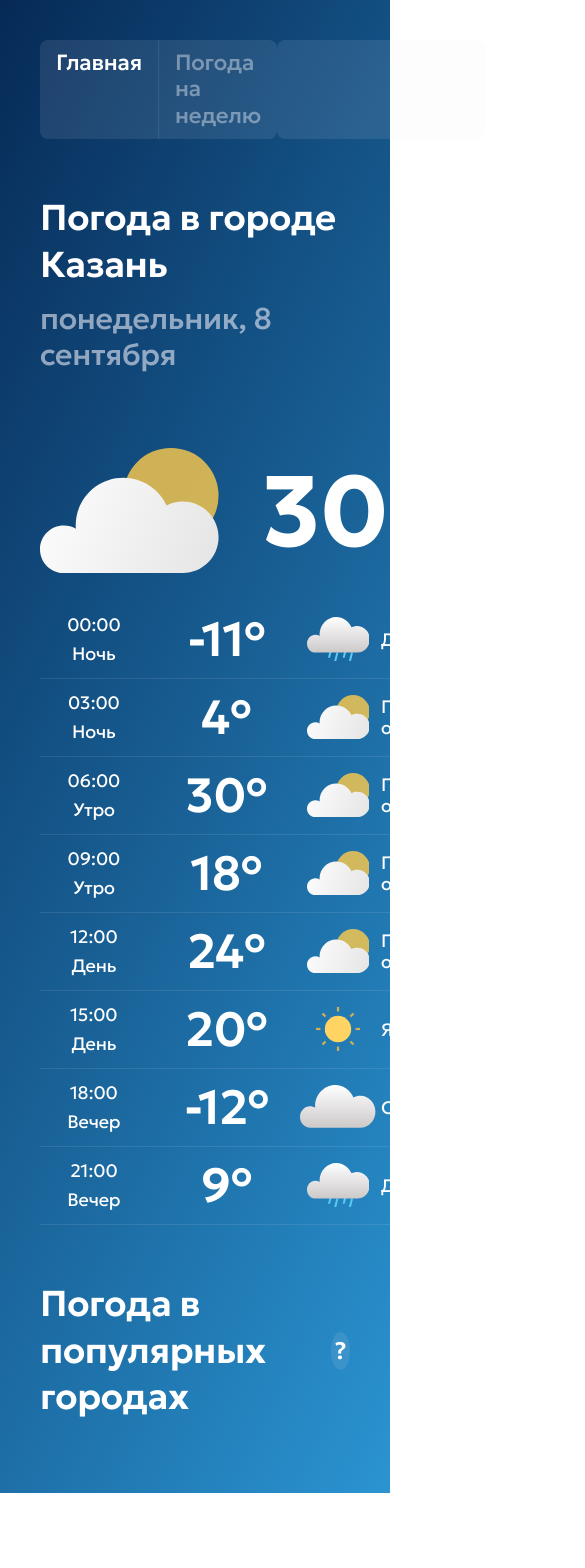
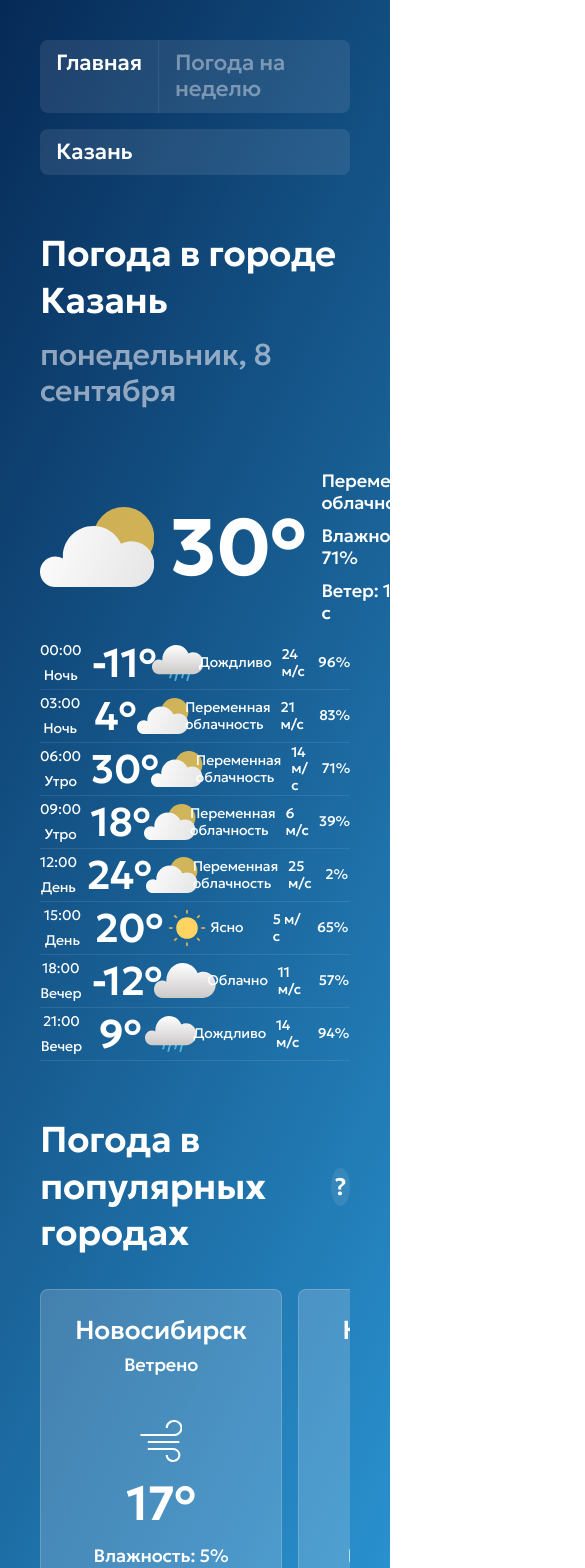
Before and after one commit to HProspere/weather.test, a Vue app: page /daily in a window 390 px wide. Shown: the top 1568 px of the page, 585 px wide, since content can reach past the window. Before the commit the page ends 1493 px from the top, so only its background shows below. Built offline with nearby package versions, Linux system fonts and the light colour scheme.

Commit message:
All done (with no sizes vars within CSS)

```diff
--- a/src/components/forecast/forecast-daily/forecast-daily-current/forecastDailyCurrent.vue
+++ b/src/components/forecast/forecast-daily/forecast-daily-current/forecastDailyCurrent.vue
@@ -63,15 +63,28 @@ watch(
   justify-content: space-between;
   height: 180px;
 
+  @media only screen and (max-width: 779px) {
+    width: 100%;
+    gap: 16px;
+  }
+
   .icon {
     height: 125px;
     width: 180px;
     display: flex;
     justify-content: center;
+
+    @media only screen and (max-width: 779px) {
+      height: 80px;
+      width: 120px;
+    }
   }
 
   .temp {
     @include typo.font-h1;
+    @media only screen and (max-width: 779px) {
+      font-size: 80px;
+    }
   }
 
   .details {
@@ -81,6 +94,10 @@ watch(
 
     .record {
       @include typo.font-p3-med;
+
+      @media only screen and (max-width: 779px) {
+        font-size: 18px;
+      }
     }
   }
 }
--- a/src/components/forecast/forecast-daily/forecast-daily-plate/forecastDailyPlate.vue
+++ b/src/components/forecast/forecast-daily/forecast-daily-plate/forecastDailyPlate.vue
@@ -77,6 +77,11 @@ watch(
   justify-items: center;
   border-bottom: 1px solid colors.$base-white-10;
 
+  @media only screen and (max-width: 779px) {
+    width: 100%;
+    height: auto;
+  }
+
   .time-plate {
     display: flex;
     flex-direction: column;
@@ -86,20 +91,38 @@ watch(
 
     .time {
       @include typo.font-p1-reg;
+
+      @media only screen and (max-width: 779px) {
+        font-size: 14px;
+      }
     }
   }
 
   .temp {
     @include typo.font-h3;
+
+    @media only screen and (max-width: 779px) {
+      font-size: 40px;
+    }
   }
 
   .weather-icon {
     height: 44px;
+
+    @media only screen and (max-width: 779px) {
+      height: 36px;
+    }
   }
 
   .weather-label {
     @include typo.font-p1-reg;
     justify-self: start;
   }
+
+  @media only screen and (max-width: 779px) {
+    .weather-label, .wind, .humidity {
+      font-size: 14px;
+    }
+  }
 }
 </style>
--- a/src/components/forecast/forecast-daily/forecastDaily.vue
+++ b/src/components/forecast/forecast-daily/forecastDaily.vue
@@ -26,7 +26,7 @@ const { selectedCity } = storeToRefs(useForecastStore());
   display: flex;
   justify-content: space-between;
 
-  @media only screen and (max-width: 1399px) {
+  @media only screen and (max-width: 1439px) {
     flex-direction: column;
     justify-content: center;
   }
@@ -34,6 +34,10 @@ const { selectedCity } = storeToRefs(useForecastStore());
   .daily-cast {
     display: flex;
     flex-direction: column;
+
+    @media only screen and (max-width: 779px) {
+      width: 100%;
+    }
   }
 }
 </style>
--- a/src/components/forecast/forecast-weekly/forecast-weekly-plate/forecastWeeklyPlate.vue
+++ b/src/components/forecast/forecast-weekly/forecast-weekly-plate/forecastWeeklyPlate.vue
@@ -55,6 +55,12 @@ watch(
   align-items: center;
   gap: 8px;
 
+  @media only screen and (max-width: 779px) {
+    display: grid;
+    grid-template-columns: 2fr 1fr 2fr;
+    width: 100%;
+  }
+
   .week-day {
     @include typo.font-p1-reg;
   }
--- a/src/components/forecast/forecast-weekly/forecastWeekly.vue
+++ b/src/components/forecast/forecast-weekly/forecastWeekly.vue
@@ -23,5 +23,12 @@ const { selectedCity } = storeToRefs(useForecastStore());
   display: flex;
   gap: 20px;
   justify-content: flex-start;
+  height: 78px;
+
+  @media only screen and (max-width: 779px) {
+    flex-direction: column;
+    width: 100%;
+    height: auto;
+  }
 }
 </style>
--- a/src/components/main-header/mainHeader.vue
+++ b/src/components/main-header/mainHeader.vue
@@ -6,7 +6,7 @@ import { useForecastStore } from '@/stores/forecast.ts';
 
 const router = useRouter();
 const forecastStore = useForecastStore();
-const { citiesList, selectedCity } = storeToRefs(forecastStore);
+const { citiesList, cityId } = storeToRefs(forecastStore);
 
 const routerTabs = router.getRoutes()
   .filter((path) => !!path.meta.isRoot)
@@ -32,11 +32,11 @@ const activeRoute = computed(() => `/${router.currentRoute.value.fullPath.split(
       <select
         name="cities"
         id="cities-selector"
-        v-model="selectedCity"
+        v-model="cityId"
       >
         <option
           v-for="city in citiesList"
-          :value="city"
+          :value="city.id"
           class="city-option"
         >
           {{ city.name }}
@@ -52,6 +52,11 @@ const activeRoute = computed(() => `/${router.currentRoute.value.fullPath.split(
   width: 100%;
   display: flex;
   justify-content: space-between;
+
+  @media only screen and (max-width: 779px) {
+    flex-direction: column;
+    gap: 16px;
+  }
 
   .tabs {
     display: flex;
@@ -92,6 +97,10 @@ const activeRoute = computed(() => `/${router.currentRoute.value.fullPath.split(
       appearance: none;
       background-color: #fff0;
       padding: 10px 46px 10px 16px;
+
+      @media only screen and (max-width: 779px) {
+        width: 100%;
+      }
     }
 
     .city-option {
--- a/src/components/popular-cities/popular-cities-forecast/popularCitiesForecast.vue
+++ b/src/components/popular-cities/popular-cities-forecast/popularCitiesForecast.vue
@@ -20,5 +20,10 @@ const { popularCities } = storeToRefs(useForecastStore());
   width: 100%;
   display: flex;
   justify-content: space-between;
+  gap: 16px;
+
+  @media only screen and (max-width: 1439px) {
+    overflow-x: auto;
+  }
 }
 </style>
--- a/src/components/popular-cities/popullar-city-plate/popularCityPlate.vue
+++ b/src/components/popular-cities/popullar-city-plate/popularCityPlate.vue
@@ -55,11 +55,12 @@ watch(
 .city-plate {
   padding: 25px 26px;
   border-radius: 8px;
-  width: 242px;
+  min-width: 242px;
   height: 303px;
   background: colors.$base-white-20;
   border: 1px solid colors.$base-white-20;
   display: flex;
+  flex-shrink: 1;
   flex-direction: column;
   align-items: center;
   justify-content: space-between;
--- a/src/stores/forecast.ts
+++ b/src/stores/forecast.ts
@@ -50,17 +50,13 @@ export const useForecastStore = defineStore(
         weekly: weeklyForecast(new Date()),
       },
     ]);
-    const selectedCity = ref<CityRecord>({
-      id: '01',
-      name: 'Казань',
-      daily: dailyForecast(new Date()),
-      weekly: weeklyForecast(new Date()),
-    });
+    const cityId = ref<string>('01');
+    const selectedCity = ref<CityRecord>();
     const popularCities = ref<CityRecord[]>([]);
 
     function fillPopularCities() {
       popularCities.value = [];
-      let tempCitiesList = citiesList.value.filter(el => el.id !== selectedCity.value.id);
+      let tempCitiesList = citiesList.value.filter(el => el.id !== selectedCity.value?.id);
 
       for (let i = 0; i < 5; i++) {
         const city = tempCitiesList[Math.floor(Math.random() * tempCitiesList.length)];
@@ -95,15 +91,22 @@ export const useForecastStore = defineStore(
         .map((el) => singleForecast(el));
     }
 
-    watch(() => selectedCity.value.id,
+    watch(cityId,
       () => {
-        selectedCity.value.daily = dailyForecast(new Date());
-        selectedCity.value.weekly = weeklyForecast(new Date());
+        selectedCity.value = {
+          ...(citiesList.value.find(el => el.id === cityId.value) || citiesList.value[0]),
+          daily: dailyForecast(new Date()),
+          weekly: weeklyForecast(new Date()),
+        };
         fillPopularCities();
+      },
+      {
+        immediate: true,
       }
     );
 
     return {
+      cityId,
       citiesList,
       selectedCity,
       popularCities,
@@ -113,7 +116,7 @@ export const useForecastStore = defineStore(
   },
   {
     persist: {
-      pick: ['selectedCity'],
+      pick: ['cityId'],
       storage: localStorage,
     },
   });
```
